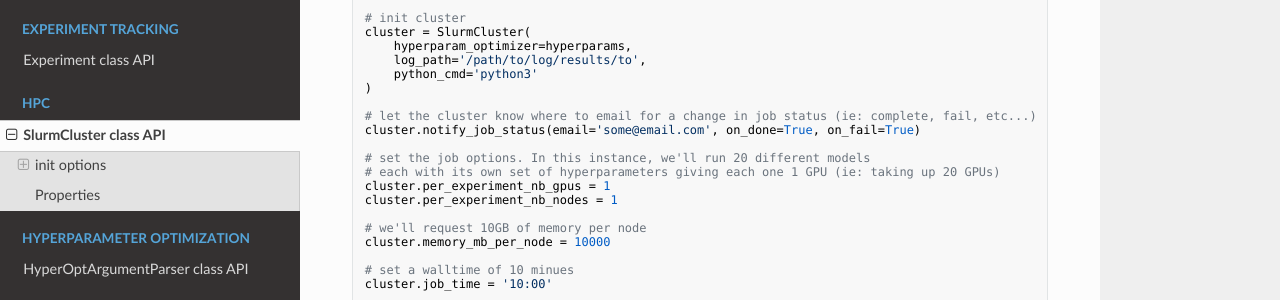
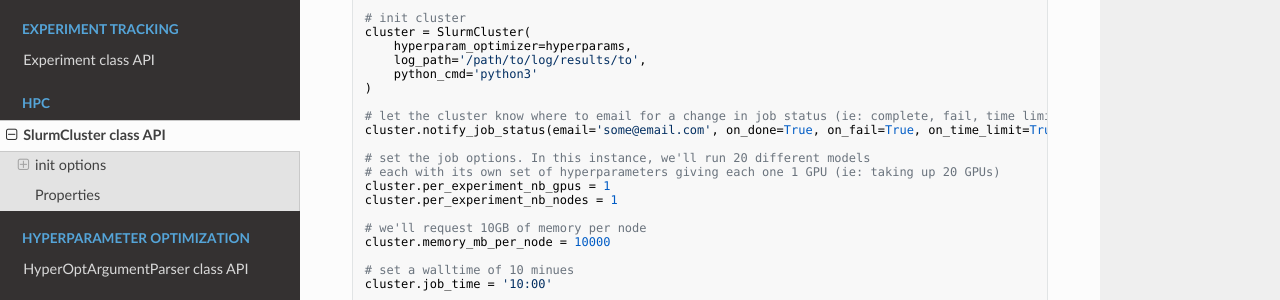
Before and after one commit to williamFalcon/test-tube, an MkDocs documentation site: the page built from docs/hpc/SlurmCluster.md, in a window 1280 px wide and 900 px high, scrolled down 432 px. Shown: the part 151-451 px from the top of the window. Built offline with MkDocs 1.6.1, drawn with Linux system fonts in a browser that asks for light colours; nearby versions of some CDN libraries; some of the changed text lies outside the part shown.

Commit message:
Add on_time_limit email notification

````diff
--- a/docs/hpc/SlurmCluster.md
+++ b/docs/hpc/SlurmCluster.md
@@ -25,8 +25,8 @@
     python_cmd='python3'
 )
 
-# let the cluster know where to email for a change in job status (ie: complete, fail, etc...)
-cluster.notify_job_status(email='some@email.com', on_done=True, on_fail=True)
+# let the cluster know where to email for a change in job status (ie: complete, fail, time limit reached, etc...)
+cluster.notify_job_status(email='some@email.com', on_done=True, on_fail=True, on_time_limit=True)
 
 # set the job options. In this instance, we'll run 20 different models
 # each with its own set of hyperparameters giving each one 1 GPU (ie: taking up 20 GPUs)
@@ -254,7 +254,7 @@
 ### `notify_job_status`
 
 ``` {.python}
-cluster.notify_job_status(email, on_done, on_fail)
+cluster.notify_job_status(email, on_done, on_fail, on_time_limit)
 ```
 
 Loads modules needed to run the job. Your Slurm documentation should have a list of available modules. You can also get those by running ```module avail```.
@@ -262,12 +262,13 @@
 - ```email``` String. Email address to get notifications.
 - ```on_done``` Boolean. If true, you'll get an email when the job completes.
 - ```on_fail``` Boolean. If true, you'll get an email if the job fails.
+- ```on_time_limit``` Boolean. If true, you'll get an email if the job is stopped for exceeding its time limit.
 
 **Example**
 
 
 ``` {.python}
-cluster.notify_job_status(email='some@email.com', on_done=True, on_fail=True)
+cluster.notify_job_status(email='some@email.com', on_done=True, on_fail=True, on_time_limit=True)
 ```
 
 ### `optimize_parallel_cluster_gpu`
````
Also changed, not shown: README.md (+2 -2 lines), 3 other files.
